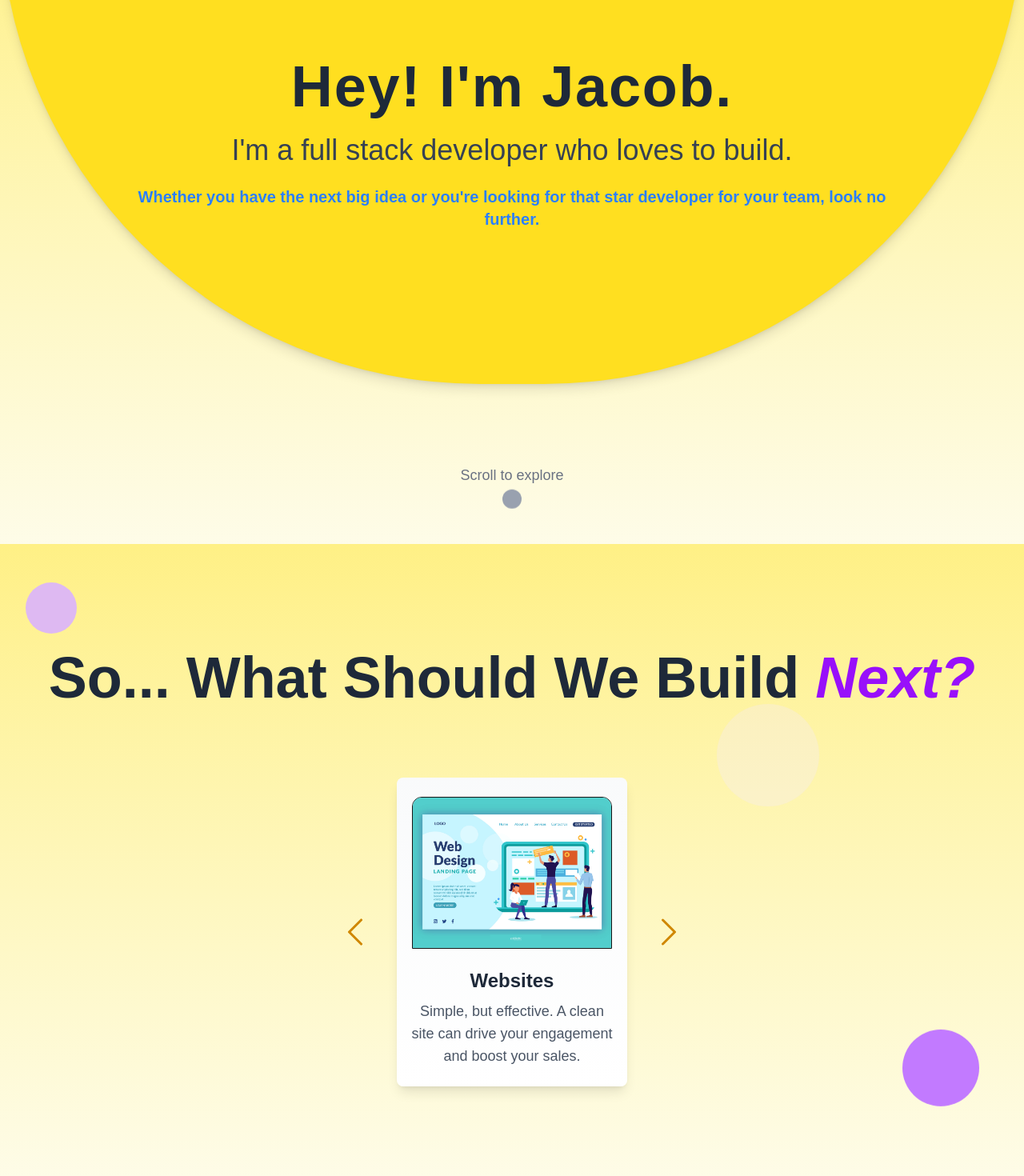
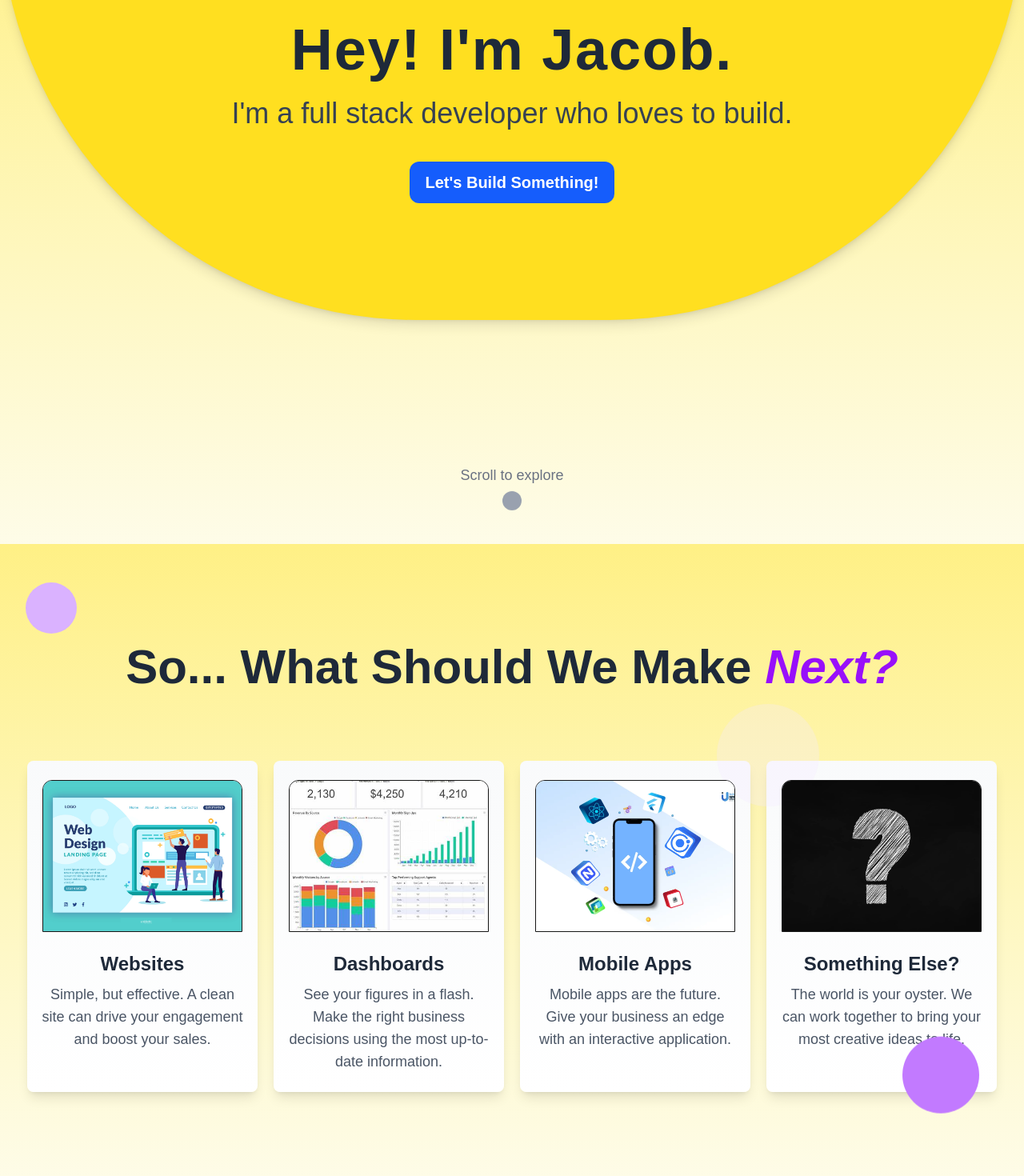
Before and after one commit to jhaqq/portfolio, a Next.js app: page / in a window 1280 px wide. Shown: the part 120-1590 px from the top of the page at 80% size. Built offline with nearby package versions, Linux system fonts and the light colour scheme.

Commit message:
Adjust styling

```diff
--- a/app/ui/About.tsx
+++ b/app/ui/About.tsx
@@ -71,20 +71,20 @@ export default function About() {
 
 
   return (
-    <div id="#about" className="h-screen w-full bg-gradient-to-b from-yellow-200 to-yellow-50 flex justify-center items-center relative overflow-hidden">
+    <div id="about" className="min-h-screen w-full bg-gradient-to-b from-yellow-200 to-yellow-50 flex justify-center items-center relative overflow-hidden py-8 sm: py-0">
       {/* Decorative Background Elements */}
-      <div className="absolute w-10 h-10 sm:w-16 sm:h-16 bg-purple-300 rounded-full top-4 left-4 sm:top-12 sm:left-8 animate-pulse"></div>
+      <div className="hidden lg:flex absolute w-10 h-10 sm:w-16 sm:h-16 bg-purple-300 rounded-full top-4 left-4 sm:top-12 sm:left-8 animate-pulse"></div>
       <div className="absolute w-16 h-16 sm:w-24 sm:h-24 bg-purple-400 rounded-full bottom-10 right-8 sm:bottom-20 sm:right-14 animate-bounce"></div>
       <div className="absolute w-24 h-24 sm:w-32 sm:h-32 bg-purple-100 rounded-full top-1/4 right-1/5 opacity-30"></div>
 
       <div className="flex flex-col items-center justify-between gap-y-16 sm:gap-y-20 px-4 sm:px-0 3xl:max-w-3/5">
         {/* Main Heading */}
-        <h1 className="font-extrabold text-3xl sm:text-5xl lg:text-7xl text-center text-gray-800 leading-tight">
-          So... What Should We Build{" "}
+        <h1 className="font-extrabold text-3xl sm:text-5xl lg:text-6xl text-center text-gray-800 leading-tight">
+          So... What Should We Make{" "}
           <span className="text-purple-600 italic">Next?</span>
         </h1>
 
-        <div className="flex 2xl:hidden justify-center items-center gap-7">
+        <div className="flex xl:hidden justify-center items-center gap-7">
           <ChevronLeftIcon width={48} height={48} onClick={handleDecrease} className="text-yellow-600"/>
           <SkillCard
             image={skills[skillIndex].image}
@@ -95,7 +95,7 @@ export default function About() {
         </div>
 
         {/* Skill Cards Section Large*/}
-        <div className="hidden 2xl:flex flex-wrap justify-center gap-8 sm:gap-12">
+        <div className="hidden xl:flex flex-wrap justify-center gap-8 sm:gap-5">
           {skills.map((skill, index) => (
             <SkillCard
               key={index}
--- a/app/ui/Experience.tsx
+++ b/app/ui/Experience.tsx
@@ -66,7 +66,7 @@ export default function Experience() {
   useEffect(() => {
     // Function to handle screen width change
     const handleResize = () => {
-      setIsLargeScreen(window.innerWidth >= 1536);
+      setIsLargeScreen(window.innerWidth >= 1024);
     };
 
     // Set initial screen size
@@ -80,7 +80,7 @@ export default function Experience() {
   }, []);
 
   return (
-    <div className="h-screen w-full flex justify-center items-center bg-gradient-to-b from-yellow-200 to-yellow-50 relative">
+    <div className="min-h-screen w-full flex justify-center items-center bg-gradient-to-b from-yellow-200 to-yellow-50 relative">
       {/* Decorative Elements */}
       <div className="absolute w-12 h-12 bg-yellow-400 rounded-full top-8 left-8 animate-pulse"></div>
       <div className="absolute w-20 h-20 bg-yellow-300 rounded-full bottom-8 right-16 animate-bounce"></div>
@@ -93,7 +93,7 @@ export default function Experience() {
 
         {/* Toggle Buttons for Small Screens */}
         {!isLargeScreen && (
-          <div className="flex justify-center items-center 2xl:hidden gap-4">
+          <div className="flex justify-center items-center xl:hidden gap-4">
             <div
               className={clsx(
                 "rounded-xl px-4 py-2 text-center font-bold text-lg transition-colors",
@@ -128,7 +128,7 @@ export default function Experience() {
           {/* Skills Section */}
           <div
             className={clsx(
-              "grid grid-cols-2 2xl:grid-cols-3 gap-6 justify-center items-center flex-shrink-0",
+              "grid grid-cols-2 xl:grid-cols-3 gap-6 justify-center items-center flex-shrink-0",
               {
                 hidden: !isLargeScreen && active !== "skills",
               }
--- a/app/ui/Home.tsx
+++ b/app/ui/Home.tsx
@@ -4,9 +4,12 @@ import React from "react";
 
 export default function Home() {
   return (
-    <div id="#home" className="flex flex-col items-center w-full h-screen bg-gradient-to-b from-yellow-200 to-yellow-50 relative overflow-hidden">
+    <div
+      id="#home"
+      className="flex flex-col items-center w-full h-screen bg-gradient-to-b from-yellow-200 to-yellow-50 relative overflow-hidden"
+    >
       {/* Large Semicircle */}
-      <div className="absolute w-full h-[65vh] sm:h-[75vh] bg-yellow-300 rounded-b-full shadow-lg top-0 overflow-hidden">
+      <div className="absolute w-full h-[65vh] bg-yellow-300 rounded-b-full shadow-lg top-0 overflow-hidden">
         {/* Animated Dots */}
         <div className="absolute top-4 left-4 w-3 h-3 bg-yellow-400 rounded-full sm:w-4 sm:h-4 sm:top-10 sm:left-10 animate-bounce"></div>
 
@@ -15,20 +18,33 @@ export default function Home() {
           <h1 className="text-4xl sm:text-6xl lg:text-7xl font-bold mb-4 sm:mb-6 text-gray-800 tracking-wide animate-fade-in">
             Hey! I'm Jacob.
           </h1>
-          <p className="text-2xl sm:text-3xl lg:text-4xl text-center mb-4 sm:mb-6 text-gray-700 animate-fade-in">
+          <p className="text-2xl sm:text-3xl lg:text-4xl text-center mb-4 sm:mb-10 text-gray-700 animate-fade-in">
             I'm a full stack developer who loves to build.
           </p>
-          <p className="font-bold text-md sm:text-lg lg:text-xl text-center w-11/12 sm:w-4/5 text-blue-500 animate-fade-in">
+          {/* <p className="font-bold text-md sm:text-lg lg:text-xl text-center w-11/12 sm:w-4/5 text-blue-500 animate-fade-in">
             Whether you have the next big idea or you're looking for that star developer for your team, look no further.
-          </p>
+          </p> */}
+          <button
+            onClick={() => {
+              const aboutSection = document.getElementById("about");
+              aboutSection?.scrollIntoView({ behavior: "smooth" });
+            }}
+            className="px-5 py-3 rounded-xl bg-blue-600 hover:bg-blue-500 hover:scale-105 transform transition duration-200"
+          >
+            <p className="text-xl text-white font-bold">
+              Let's Build Something!
+            </p>
+          </button>
         </div>
       </div>
 
       {/* Subtle Scroll Prompt */}
       <div className="absolute bottom-30 sm:bottom-10 flex flex-col items-center">
-        <p className="text-gray-500 text-sm sm:text-lg mb-1 sm:mb-2">Scroll to explore</p>
+        <p className="text-gray-500 text-sm sm:text-lg mb-1 sm:mb-2">
+          Scroll to explore
+        </p>
         <div className="w-4 h-4 sm:w-6 sm:h-6 bg-gray-400 rounded-full animate-bounce"></div>
       </div>
     </div>
   );
-};
+}
```
